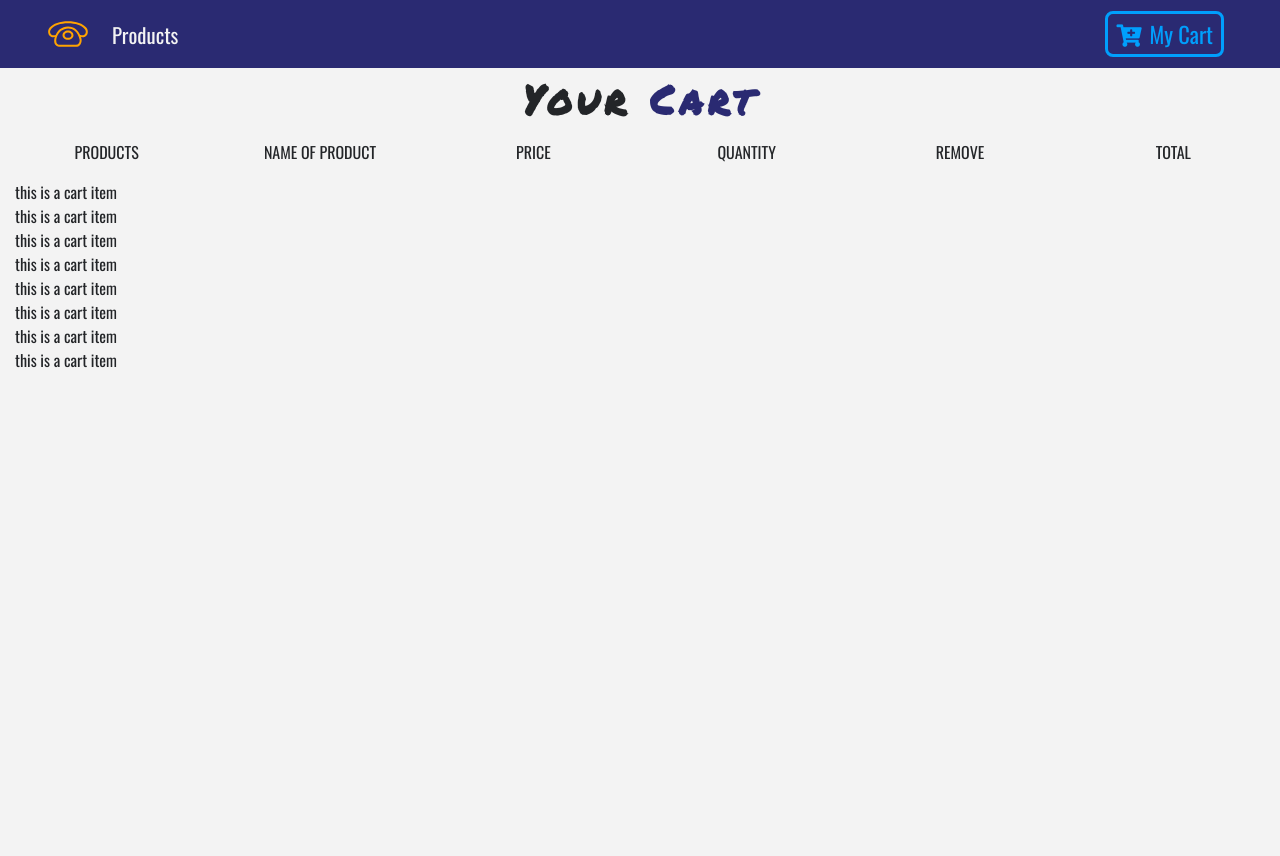
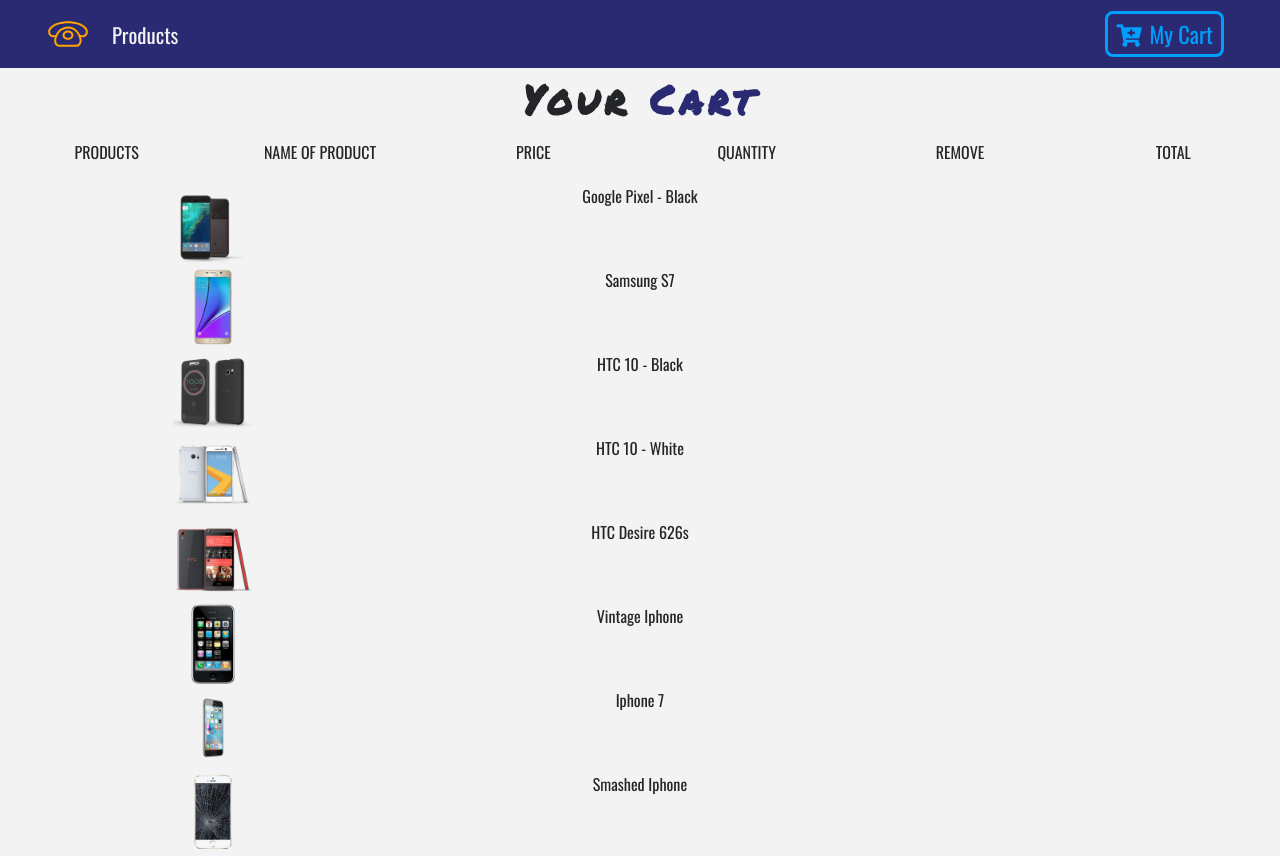
Before and after one commit to catalin-sandru/react_e-commerce, a React (Create React App) app: page /cart in a window 1280 px wide. Before the commit the page ends 800 px from the top, so only its background shows below. Built offline with nearby package versions, Linux system fonts and the light colour scheme.

Commit message:
extracted images and title from props

```diff
--- a/src/components/cart/CartItem.js
+++ b/src/components/cart/CartItem.js
@@ -1,9 +1,20 @@
 import React from 'react'
 
-export default function CartItem() {
+export default function CartItem({item, value}) {
+  const { id, title, img, price, total, count } = item;
+  const { increment, decrement, removeItem } = value;
+
   return (
-    <div>
-      this is a cart item
+    <div className="row my-1 text-capitalize text-center">
+      <div className="col-10 mx-auto col-lg-2">
+        <img src={img} style={{width: '5rem', height: '5rem'}} className="img-fluid" alt="product"/>
+      </div>
+      <div className="col-10 mx-auto col-lg-2">
+        <span className="d-lg-none">Product: </span>{title}
+      </div>
+      <div className="col-10 mx-auto col-lg-2">
+
+      </div>
     </div>
   )
 }
```
